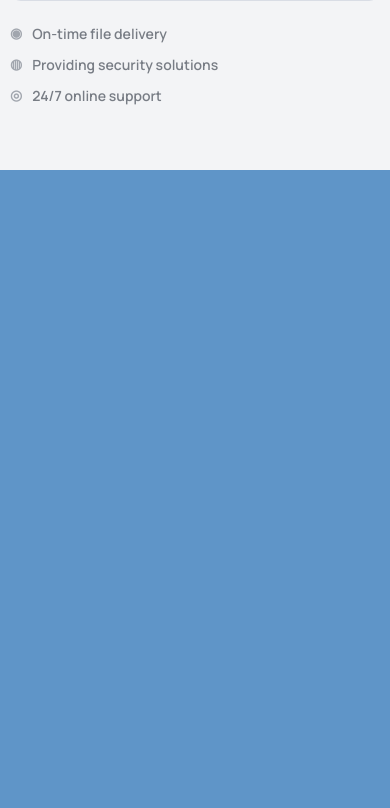
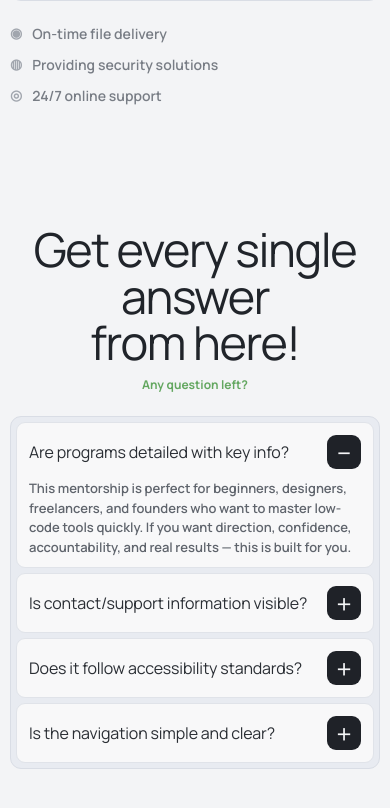
Before and after one commit to Gautham28/localhost-classes, a React (Vite) app: page / in a window 390 px wide. Shown: the part 5896-6704 px from the top of the page. Before the commit the page ends 6066 px from the top, so only its background shows below. Built offline with nearby package versions, Linux system fonts and the light colour scheme.

Commit message:
added FAQ section

```diff
--- a/src/App.css
+++ b/src/App.css
@@ -1109,6 +1109,115 @@ body {
   line-height: 1;
 }
 
+.faq-section {
+  padding: 82px 0 98px;
+  background: #f3f4f6;
+  color: #1f232a;
+}
+
+.faq-inner {
+  width: min(1060px, calc(100% - 32px));
+  margin: 0 auto;
+}
+
+.faq-heading {
+  text-align: center;
+  position: relative;
+}
+
+.faq-heading h2 {
+  margin: 0;
+  font-size: clamp(3rem, 7.6vw, 5.8rem);
+  line-height: 0.96;
+  letter-spacing: -0.03em;
+  color: #20242a;
+}
+
+.faq-kicker {
+  position: absolute;
+  left: calc(50% + 205px);
+  top: 0;
+  margin: 0;
+  color: #63a760;
+  font-size: 13px;
+  font-weight: 700;
+  white-space: nowrap;
+}
+
+.faq-kicker::before {
+  content: '';
+  position: absolute;
+  right: calc(100% + 12px);
+  top: -12px;
+  width: 98px;
+  height: 38px;
+  border-top: 2px solid #73b770;
+  border-left: 2px solid #73b770;
+  border-radius: 38px 0 0 0;
+}
+
+.faq-box {
+  margin: 50px auto 0;
+  width: min(100%, 880px);
+  border: 1px solid #d9dde5;
+  border-radius: 13px;
+  background: #e8ebf1;
+  padding: 8px;
+  display: flex;
+  flex-direction: column;
+  gap: 8px;
+}
+
+.faq-item {
+  border-radius: 11px;
+  border: 1px solid #e0e3e9;
+  background: #f8f8f9;
+  padding: 16px 18px;
+}
+
+.faq-item-open {
+  padding-bottom: 14px;
+}
+
+.faq-row {
+  display: flex;
+  align-items: center;
+  justify-content: space-between;
+  gap: 16px;
+}
+
+.faq-row h3 {
+  margin: 0;
+  font-size: 22px;
+  line-height: 1.2;
+  letter-spacing: -0.01em;
+  color: #2a2e34;
+}
+
+.faq-row button {
+  width: 42px;
+  height: 42px;
+  border: 0;
+  border-radius: 10px;
+  background: #1f2228;
+  color: #f5f6f8;
+  font-size: 33px;
+  line-height: 1;
+  display: inline-flex;
+  align-items: center;
+  justify-content: center;
+  cursor: pointer;
+}
+
+.faq-answer {
+  margin: 14px 0 0;
+  max-width: 96%;
+  color: #5f646c;
+  font-size: 16px;
+  line-height: 1.5;
+  font-weight: 600;
+}
+
 /* Desktop screenshot was captured on a very large canvas */
 @media (max-width: 1500px) {
   .learn-card h3 {
@@ -1143,6 +1252,10 @@ body {
     height: 66px;
     min-width: 176px;
     font-size: 26px;
+  }
+
+  .faq-row h3 {
+    font-size: 20px;
   }
 }
 
@@ -1352,6 +1465,23 @@ body {
   .pricing-trust {
     gap: 26px;
     flex-wrap: wrap;
+  }
+
+  .faq-section {
+    padding: 66px 0 74px;
+  }
+
+  .faq-kicker {
+    position: static;
+    margin-top: 12px;
+  }
+
+  .faq-kicker::before {
+    display: none;
+  }
+
+  .faq-box {
+    margin-top: 30px;
   }
 }
 
@@ -1710,4 +1840,55 @@ body {
   .pricing-trust span {
     font-size: 14px;
   }
-}
+
+  .faq-section {
+    padding: 56px 0 64px;
+  }
+
+  .faq-inner {
+    width: calc(100% - 20px);
+  }
+
+  .faq-heading h2 {
+    font-size: clamp(2.2rem, 12vw, 3rem);
+    line-height: 1;
+  }
+
+  .faq-kicker {
+    margin-top: 10px;
+    font-size: 12px;
+  }
+
+  .faq-box {
+    margin-top: 22px;
+    border-radius: 11px;
+    padding: 5px;
+    gap: 5px;
+  }
+
+  .faq-item {
+    border-radius: 9px;
+    padding: 12px;
+  }
+
+  .faq-item-open {
+    padding-bottom: 10px;
+  }
+
+  .faq-row h3 {
+    font-size: 16px;
+  }
+
+  .faq-row button {
+    width: 34px;
+    height: 34px;
+    border-radius: 9px;
+    font-size: 27px;
+  }
+
+  .faq-answer {
+    margin-top: 10px;
+    max-width: none;
+    font-size: 13px;
+  }
+}
--- a/src/App.jsx
+++ b/src/App.jsx
@@ -5,6 +5,7 @@ import Curriculum from './components/Curriculum'
 import Reviews from './components/Reviews'
 import Why from './components/Why'
 import Pricing from './components/Pricing'
+import Faq from './components/Faq'
 import './App.css'
 
 function App() {
@@ -19,6 +20,7 @@ function App() {
       <Reviews />
       <Why />
       <Pricing />
+      <Faq />
     </main>
   )
 }
--- /dev/null
+++ b/src/components/Faq.jsx
@@ -0,0 +1,73 @@
+import { useState } from 'react'
+
+const faqItems = [
+  {
+    question: 'Are programs detailed with key info?',
+    answer:
+      'This mentorship is perfect for beginners, designers, freelancers, and founders who want to master low-code tools quickly. If you want direction, confidence, accountability, and real results — this is built for you.',
+  },
+  {
+    question: 'Is contact/support information visible?',
+    answer:
+      'Yes. You will get direct contact details and support channels so you can ask questions and stay unblocked throughout the program.',
+  },
+  {
+    question: 'Does it follow accessibility standards?',
+    answer:
+      'The training follows clear design principles that prioritize readability, structure, and usability so projects are easier for all users to navigate.',
+  },
+  {
+    question: 'Is the navigation simple and clear?',
+    answer:
+      'Absolutely. We focus on straightforward site architecture and intuitive navigation patterns users can understand in seconds.',
+  },
+]
+
+function Faq() {
+  const [openIndex, setOpenIndex] = useState(0)
+
+  const onToggle = (index) => {
+    setOpenIndex((prev) => (prev === index ? -1 : index))
+  }
+
+  return (
+    <section className="faq-section">
+      <div className="faq-inner">
+        <div className="faq-heading">
+          <h2>
+            Get every single answer
+            <br />
+            from here!
+          </h2>
+          <p className="faq-kicker">Any question left?</p>
+        </div>
+
+        <div className="faq-box">
+          {faqItems.map((item, index) => {
+            const isOpen = openIndex === index
+
+            return (
+              <article className={`faq-item${isOpen ? ' faq-item-open' : ''}`} key={item.question}>
+                <div className="faq-row">
+                  <h3>{item.question}</h3>
+                  <button
+                    type="button"
+                    aria-expanded={isOpen}
+                    aria-label={`${isOpen ? 'Collapse' : 'Expand'} ${item.question}`}
+                    onClick={() => onToggle(index)}
+                  >
+                    {isOpen ? '−' : '+'}
+                  </button>
+                </div>
+
+                {isOpen && <p className="faq-answer">{item.answer}</p>}
+              </article>
+            )
+          })}
+        </div>
+      </div>
+    </section>
+  )
+}
+
+export default Faq
```
